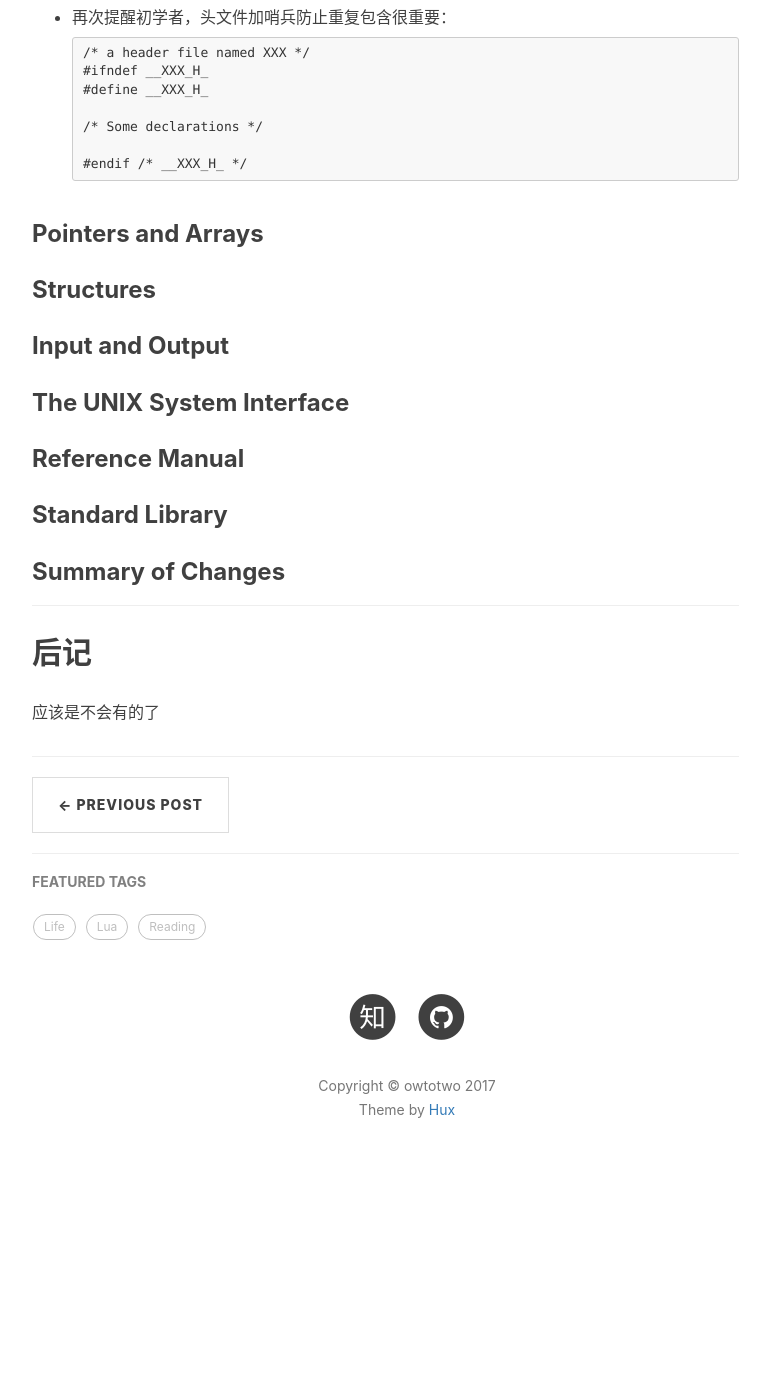
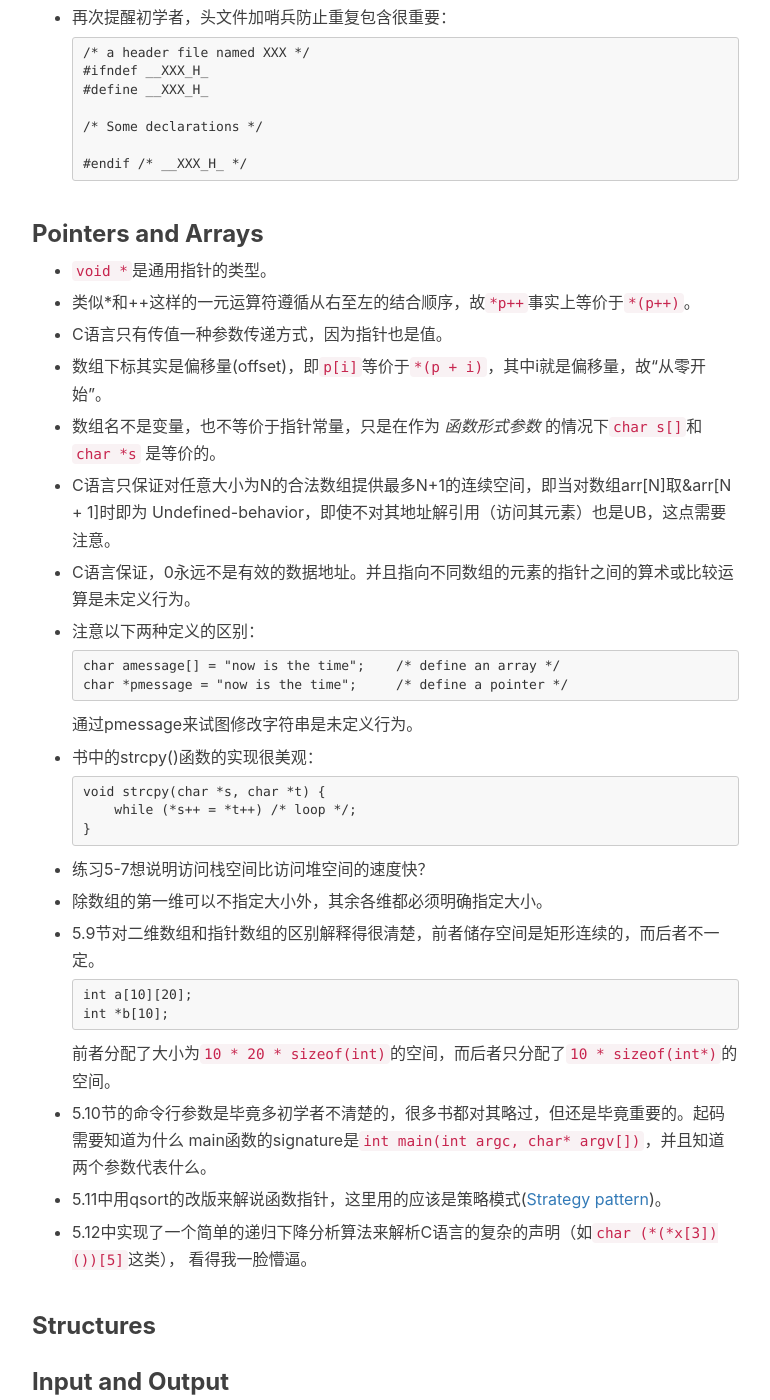
Before and after one commit to owtotwo/owtotwo.github.io, a Jekyll site: the page built from _posts/2017-01-03-the-c-programming-language-book-review.markdown, in a window 1280 px wide and 1400 px high, scrolled down 14721 px. Shown: the whole window, without its empty margins (233-1003 px from the left). Built offline with Jekyll 4.4.1, drawn with Linux system fonts in a browser that asks for light colours; nearby versions of some CDN libraries; comment, search, counter and statistics services are not loaded; before the commit the page ends 15935 px from its top, so only the background shows below that.

Commit message:
第五章搞定！

````diff
--- a/_posts/2017-01-03-the-c-programming-language-book-review.markdown
+++ b/_posts/2017-01-03-the-c-programming-language-book-review.markdown
@@ -633,6 +633,60 @@ tags:
 
 ### Pointers and Arrays
 
+*   `void *`是通用指针的类型。
+
+*   类似*和++这样的一元运算符遵循从右至左的结合顺序，故`*p++`事实上等价于`*(p++)`。
+
+*   C语言只有传值一种参数传递方式，因为指针也是值。
+
+*   数组下标其实是偏移量(offset)，即`p[i]`等价于`*(p + i)`，其中i就是偏移量，故“从零开始”。
+
+*   数组名不是变量，也不等价于指针常量，只是在作为 _函数形式参数_ 的情况下`char s[]`和`char *s`
+    是等价的。
+
+*   C语言只保证对任意大小为N的合法数组提供最多N+1的连续空间，即当对数组arr[N]取&arr[N + 1]时即为
+    Undefined-behavior，即使不对其地址解引用（访问其元素）也是UB，这点需要注意。
+
+*   C语言保证，0永远不是有效的数据地址。并且指向不同数组的元素的指针之间的算术或比较运算是未定义行为。
+
+*   注意以下两种定义的区别：
+
+    ``` C
+    char amessage[] = "now is the time";    /* define an array */
+    char *pmessage = "now is the time";     /* define a pointer */
+    ```
+
+    通过pmessage来试图修改字符串是未定义行为。
+
+*   书中的strcpy()函数的实现很美观：
+
+    ``` C
+    void strcpy(char *s, char *t) {
+        while (*s++ = *t++) /* loop */;
+    }
+    ```
+
+*   练习5-7想说明访问栈空间比访问堆空间的速度快？
+
+*   除数组的第一维可以不指定大小外，其余各维都必须明确指定大小。
+
+*   5.9节对二维数组和指针数组的区别解释得很清楚，前者储存空间是矩形连续的，而后者不一定。
+
+    ``` C
+    int a[10][20];
+    int *b[10];
+    ```
+
+    前者分配了大小为`10 * 20 * sizeof(int)`的空间，而后者只分配了`10 * sizeof(int*)`的空间。
+
+*   5.10节的命令行参数是毕竟多初学者不清楚的，很多书都对其略过，但还是毕竟重要的。起码需要知道为什么
+    main函数的signature是`int main(int argc, char* argv[])`，并且知道两个参数代表什么。
+
+*   5.11中用qsort的改版来解说函数指针，这里用的应该是策略模式([Strategy pattern][18])。
+
+*   5.12中实现了一个简单的递归下降分析算法来解析C语言的复杂的声明（如`char (*(*x[3])())[5]`这类），
+    看得我一脸懵逼。
+
 ### Structures
 
 ### Input and Output
````
Also changed, not shown: other parts of _posts/2017-01-03-the-c-programming-language-book-review.markdown (+1 -0 lines).
